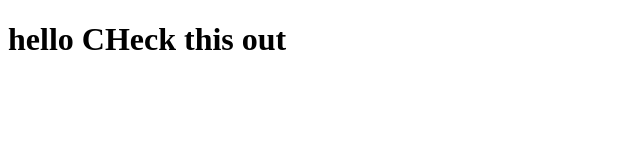
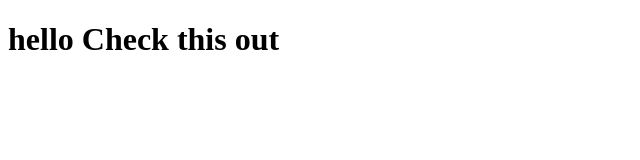
Before and after one commit to yekicomp/gitPractice3, a plain HTML site: page pages/index.html in a window 1280 px wide. Shown: the whole page, without its empty margins (0-640 px from the left). Drawn offline with Linux system fonts and the light colour scheme.

Commit message:
main page line 10

```diff
--- a/pages/index.html
+++ b/pages/index.html
@@ -7,6 +7,6 @@
     <title>Github practice</title>
 </head>
 <body>
-    <h1>hello CHeck this out</h1>
+    <h1>hello Check this out</h1>
 </body>
 </html>
```
